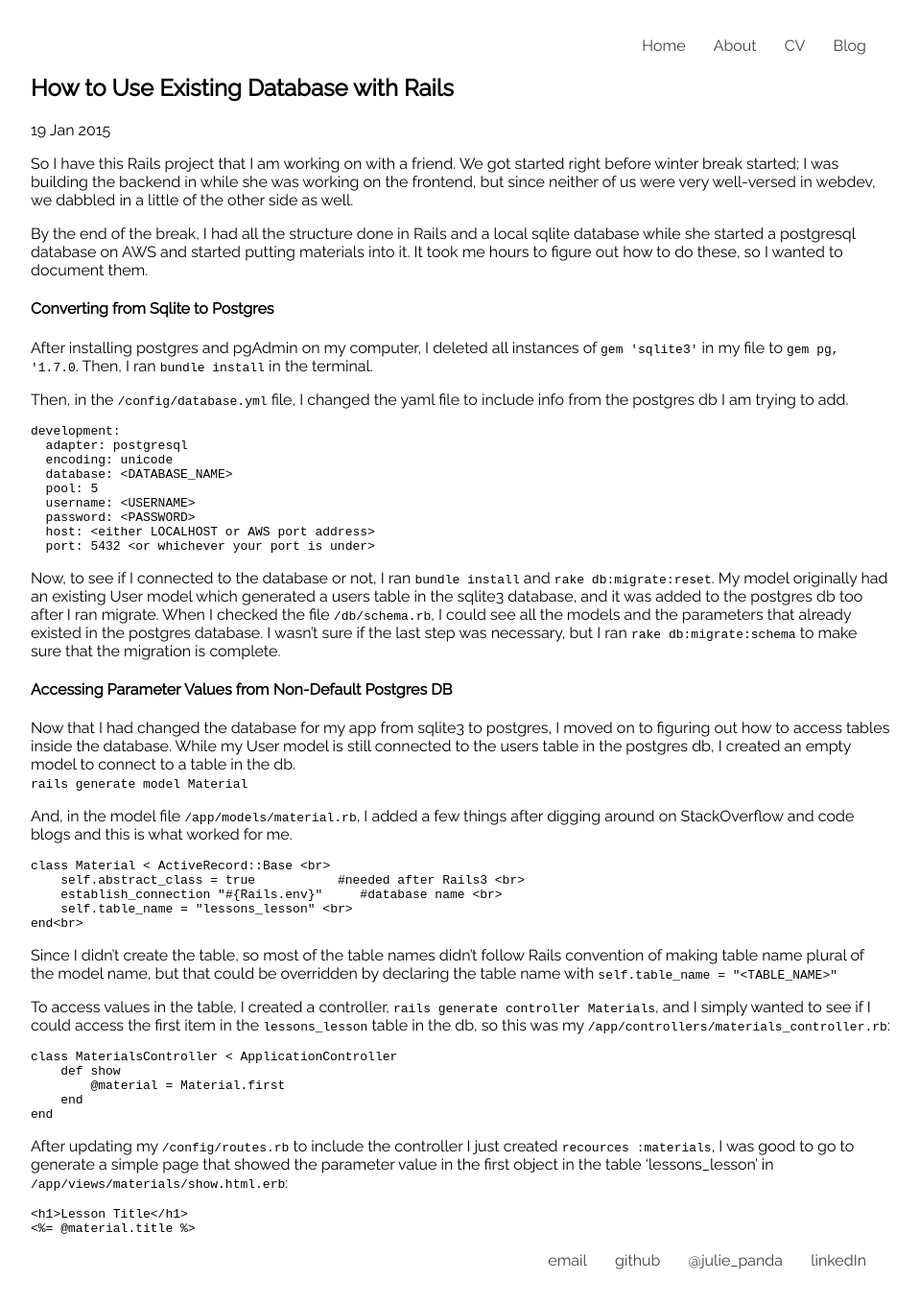
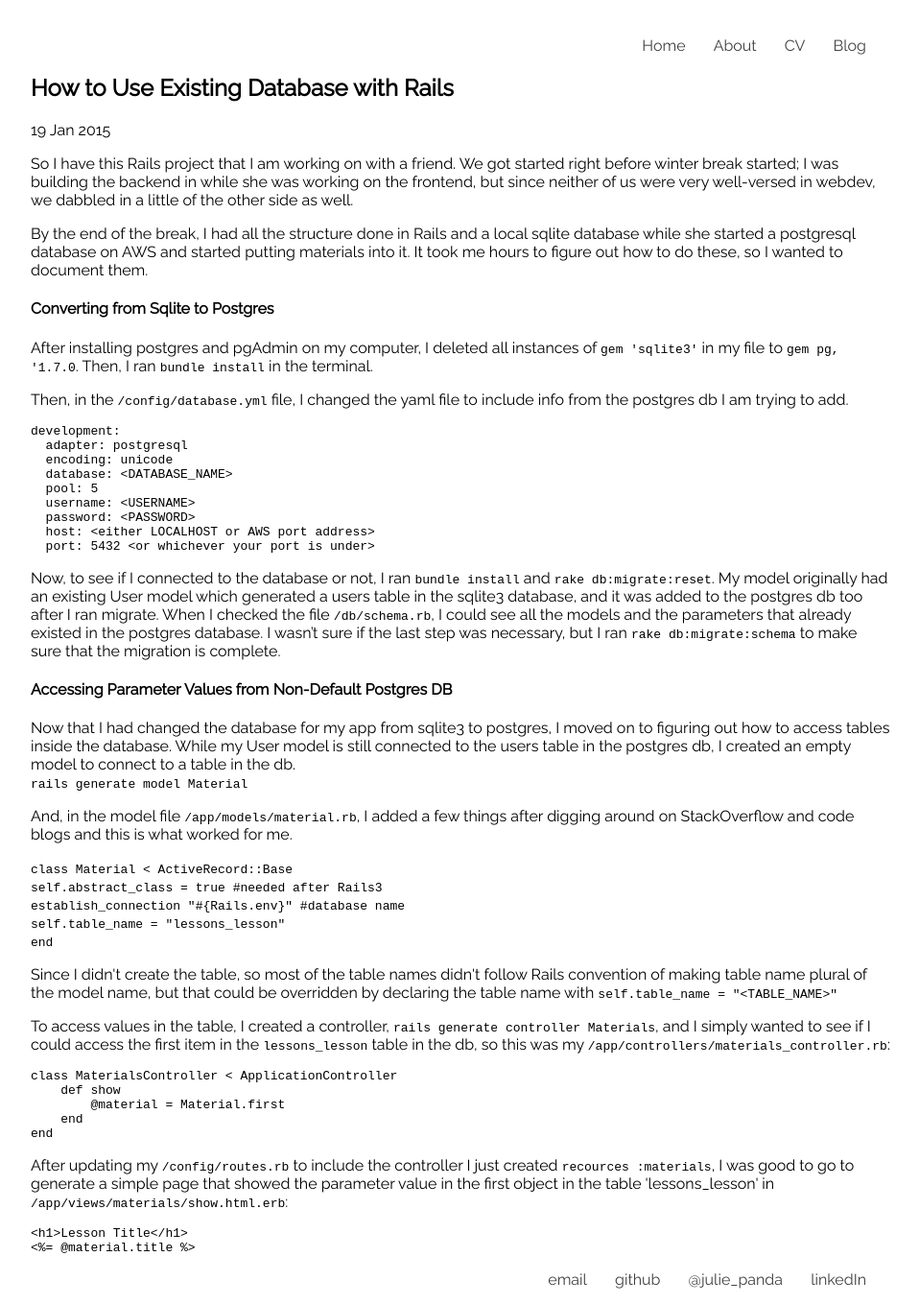
Before and after one commit to juliepanda/juliepanda.github.io, a Jekyll site: the page built from _posts/2015-01-19-how-to-use.md, in a window 1280 px wide. Shown: the whole page at 96% size, without its empty margins (160-1118 px from the left). Built offline with Jekyll 4.4.1, drawn with Linux system fonts in a browser that asks for light colours; some of the changed lines change nothing that is shown.

Commit message:
try markdown convert

````diff
--- a/_posts/2015-01-19-how-to-use.md
+++ b/_posts/2015-01-19-how-to-use.md
@@ -32,28 +32,21 @@
 
 And, in the model file `/app/models/material.rb`, I added a few things after digging around on StackOverflow and code blogs and this is what worked for me. <br>
 
-```ruby
-class Material < ActiveRecord::Base <br>
-    self.abstract_class = true           #needed after Rails3 <br>
-    establish_connection "#{Rails.env}"     #database name <br>
-    self.table_name = "lessons_lesson" <br>
-end<br>
-```
-Since I didn't create the table, so most of the table names didn't follow Rails convention of making table name plural of the model name, but that could be overridden by declaring the table name with `self.table_name = "<TABLE_NAME>"`
+`class Material < ActiveRecord::Base`<br>
+    `self.abstract_class = true           #needed after Rails3`<br>
+    `establish_connection "#{Rails.env}"     #database name` <br>
+    `self.table_name = "lessons_lesson"`<br>
+`end`<br>
 
-To access values in the table, I created a controller, `rails generate controller Materials`, and I simply wanted to see if I could access the first item in the `lessons_lesson` table in the db, so this was my `/app/controllers/materials_controller.rb`: <br>
-
-```ruby
-class MaterialsController < ApplicationController
+<p>Since I didn't create the table, so most of the table names didn't follow Rails convention of making table name plural of the model name, but that could be overridden by declaring the table name with <code>self.table_name = &quot;&lt;TABLE_NAME&gt;&quot;</code></p>
+<p>To access values in the table, I created a controller, <code>rails generate controller Materials</code>, and I simply wanted to see if I could access the first item in the <code>lessons_lesson</code> table in the db, so this was my <code>/app/controllers/materials_controller.rb</code>: <br></p>
+<pre><code class="language-ruby">class MaterialsController &lt; ApplicationController
     def show
         @material = Material.first
     end
 end
-```
-
-After updating my `/config/routes.rb` to include the controller I just created `recources :materials`, I was good to go to generate a simple page that showed the parameter value in the first object in the table 'lessons_lesson' in `/app/views/materials/show.html.erb`: <br>
-
-```
-<h1>Lesson Title</h1>
-<%= @material.title %>
-```
+</code></pre>
+<p>After updating my <code>/config/routes.rb</code> to include the controller I just created <code>recources :materials</code>, I was good to go to generate a simple page that showed the parameter value in the first object in the table 'lessons_lesson' in <code>/app/views/materials/show.html.erb</code>: <br></p>
+<pre><code>&lt;h1&gt;Lesson Title&lt;/h1&gt;
+&lt;%= @material.title %&gt;
+</code></pre>
````
